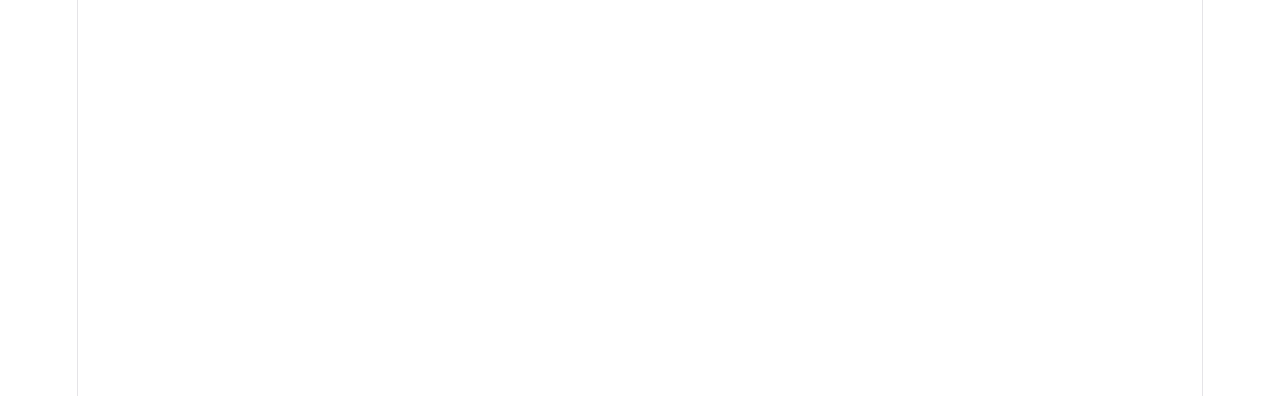
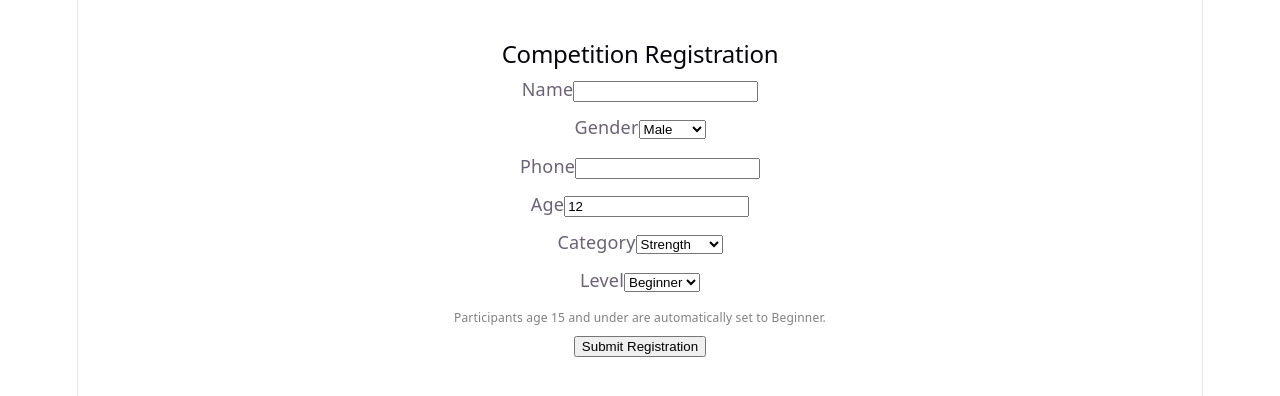
Before and after one commit to ce-yasser/phoenix-fit-app, a React (Vite) app: page /competition in a window 1280 px wide. Before the commit this address had no page. Shown: the top 396 px of the page. Built offline with nearby package versions, Linux system fonts and the light colour scheme.

Commit message:
Add dummy pages

```diff
--- a/src/App.tsx
+++ b/src/App.tsx
@@ -1,6 +1,7 @@
 import { BrowserRouter, Routes, Route } from "react-router-dom";
 import LoginPage from "@components/LoginPage";
 import HomePage from "@components/HomePage";
+import CompetitionPage from "@components/CompetitionPage";
 
 function App() {
   return (
@@ -8,6 +9,7 @@
       <Routes>
         <Route path="/" element={<HomePage />} />
         <Route path="/login" element={<LoginPage />} />
+        <Route path="/competition" element={<CompetitionPage />} />
       </Routes>
     </BrowserRouter>
   );
--- /dev/null
+++ b/src/components/CompetitionPage.tsx
@@ -0,0 +1,210 @@
+import { useState } from "react";
+import type { ChangeEvent, FormEvent } from "react";
+import { submitRegistration } from "@services/competitionApi";
+import type { August2026DtoInterface } from "@interfaces";
+import { useNavigate } from "react-router-dom";
+
+const initialFormData: August2026DtoInterface = {
+  gender: "male",
+  name: "",
+  category: "strength",
+  level: "beginner",
+  age: 12,
+  phone: "",
+};
+
+function CompetitionPage() {
+  const navigate = useNavigate();
+  const [formData, setFormData] = useState<August2026DtoInterface>(initialFormData);
+  const [loading, setLoading] = useState(false);
+  const [error, setError] = useState("");
+  const [success, setSuccess] = useState(false);
+
+  const handleChange = (e: ChangeEvent<HTMLInputElement | HTMLSelectElement>) => {
+    const { name, value } = e.target;
+
+    setFormData((prev) => {
+      const next = { ...prev };
+
+      if (name === "age") {
+        const parsedAge = Number(value);
+        next.age = Number.isNaN(parsedAge) ? 0 : parsedAge;
+
+        if (next.age <= 15) {
+          next.level = "beginner";
+        }
+
+        return next;
+      }
+
+      if (name === "gender") {
+        next.gender = value as August2026DtoInterface["gender"];
+        return next;
+      }
+
+      if (name === "category") {
+        next.category = value as August2026DtoInterface["category"];
+        return next;
+      }
+
+      if (name === "level") {
+        next.level = value as August2026DtoInterface["level"];
+        return next;
+      }
+
+      if (name === "name") {
+        next.name = value;
+      }
+
+      if (name === "phone") {
+        next.phone = value;
+      }
+
+      return next;
+    });
+  };
+
+  const handleSubmit = async (e: FormEvent) => {
+    e.preventDefault();
+
+    const phonePattern = /^01\d{9}$/;
+    if (!phonePattern.test(formData.phone)) {
+      setError("Phone number must be 11 digits and start with 01.");
+      return;
+    }
+
+    setError("");
+    setLoading(true);
+    try {
+      const competition = await submitRegistration(formData);
+      console.log('competition', competition);
+      // navigate("/competition?success=true");
+    } catch (err) {
+      console.log(err);
+      setError("Registration failed. Please try again.");
+    } finally {
+      setLoading(false);
+    }
+  };
+
+  const isJunior = formData.age <= 15;
+
+  if (success) {
+    return (
+      <div style={{ maxWidth: 500, margin: "80px auto", textAlign: "center" }}>
+        <h2>Registration submitted!</h2>
+        <p>Your registration is pending admin approval.</p>
+      </div>
+    );
+  }
+
+  return (
+    <div style={{ maxWidth: 500, margin: "40px auto" }}>
+      <h2>Competition Registration</h2>
+
+      <form onSubmit={handleSubmit}>
+        <div style={{ marginBottom: 12 }}>
+          <label htmlFor="name">Name</label>
+          <input
+            id="name"
+            type="text"
+            name="name"
+            value={formData.name}
+            onChange={handleChange}
+            required
+          />
+        </div>
+
+        <div style={{ marginBottom: 12 }}>
+          <label htmlFor="gender">Gender</label>
+          <select
+            id="gender"
+            name="gender"
+            value={formData.gender}
+            onChange={handleChange}
+            required
+          >
+            <option value="male">Male</option>
+            <option value="female">Female</option>
+          </select>
+        </div>
+
+        <div style={{ marginBottom: 12 }}>
+          <label htmlFor="phone">Phone</label>
+          <input
+            id="phone"
+            type="text"
+            name="phone"
+            pattern="^01\d{9}$"
+            minLength={11}
+            maxLength={11}
+            value={formData.phone}
+            onChange={handleChange}
+            required
+          />
+        </div>
+
+        <div style={{ marginBottom: 12 }}>
+          <label htmlFor="age">Age</label>
+          <input
+            id="age"
+            type="number"
+            name="age"
+            min={12}
+            value={formData.age}
+            onChange={handleChange}
+            required
+          />
+        </div>
+
+        <div style={{ marginBottom: 12 }}>
+          <label htmlFor="category">Category</label>
+          <select
+            id="category"
+            name="category"
+            value={formData.category}
+            onChange={handleChange}
+            required
+          >
+            <option value="strength">Strength</option>
+            <option value="endurance">Endurance</option>
+            <option value="flexibility">Flexibility</option>
+          </select>
+        </div>
+
+        <div style={{ marginBottom: 12 }}>
+          <label htmlFor="level">Level</label>
+          <select
+            id="level"
+            name="level"
+            value={formData.level}
+            onChange={handleChange}
+            required
+          >
+            <option value="beginner">Beginner</option>
+            {!isJunior && (
+              <>
+                <option value="intermediate">Intermediate</option>
+                <option value="advanced">Advanced</option>
+              </>
+            )}
+          </select>
+        </div>
+
+        {isJunior && (
+          <p style={{ fontSize: 12, color: "gray" }}>
+            Participants age 15 and under are automatically set to Beginner.
+          </p>
+        )}
+
+        {error && <p style={{ color: "red" }}>{error}</p>}
+
+        <button type="submit" disabled={loading}>
+          {loading ? "Submitting..." : "Submit Registration"}
+        </button>
+      </form>
+    </div>
+  );
+}
+
+export default CompetitionPage;
--- a/src/components/LoginPage.tsx
+++ b/src/components/LoginPage.tsx
@@ -65,8 +65,8 @@
     try {
       const response = await verifyOtp({ email, otp });
       localStorage.setItem("accessToken", response.accessToken);
-      navigate("/register");
-    } catch (err) {
+      navigate("/competition");
+    } catch {
       setError("Invalid OTP. Please try again.");
     } finally {
       setLoading(false);
--- a/src/shared/interfaces/index.ts
+++ b/src/shared/interfaces/index.ts
@@ -1 +1,2 @@
 export * from './auth';
+export * from './competition';
--- /dev/null
+++ b/src/shared/services/competitionApi.ts
@@ -0,0 +1,30 @@
+import axiosClient from "@interceptors/axiosClient";
+import * as I from "@interfaces";
+import { Endpoints } from "@constants/endpoints";
+
+
+export const submitRegistration = async (
+  fields: I.August2026DtoInterface,
+): Promise<void> => {
+  const formData = new FormData();
+  formData.append("gender", fields.gender);
+  formData.append("name", fields.name);
+  formData.append("category", fields.category);
+  formData.append("level", fields.level);
+  formData.append("age", String(fields.age));
+  formData.append("phone", fields.phone);
+
+  // return await axiosClient.post(Endpoints.competition_august_2026, formData);
+
+  // catch axios error and return message from response
+  try {
+    return (await axiosClient.post(Endpoints.competition_august_2026, formData));
+  } catch (error: any) {
+    console.log('error', error);
+    // if (error.response && error.response && error.response.message) {
+    //   throw new Error(error.response.message);
+    // } else {
+    //   throw new Error("An unknown error occurred.");
+    // }
+  }
+};
```
Also changed, not shown: src/shared/interfaces/competition.ts (added, +8 -0 lines), src/shared/services/registrationApi.ts (deleted).
